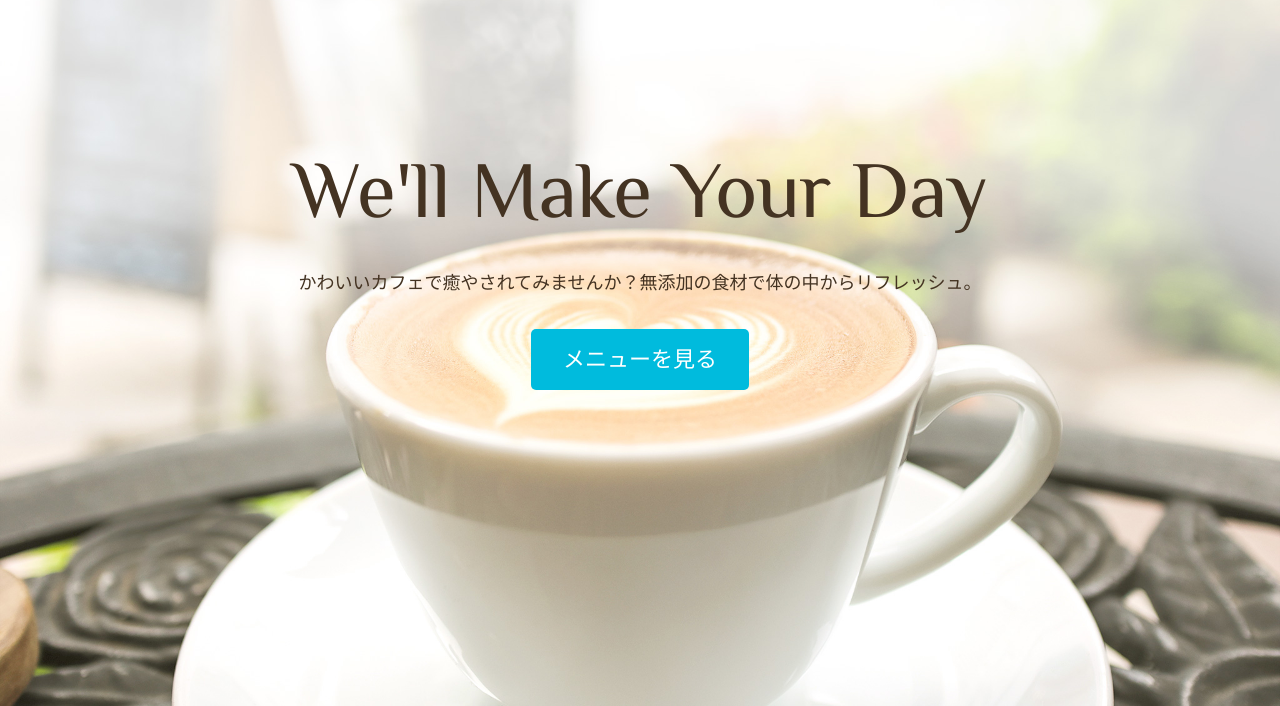
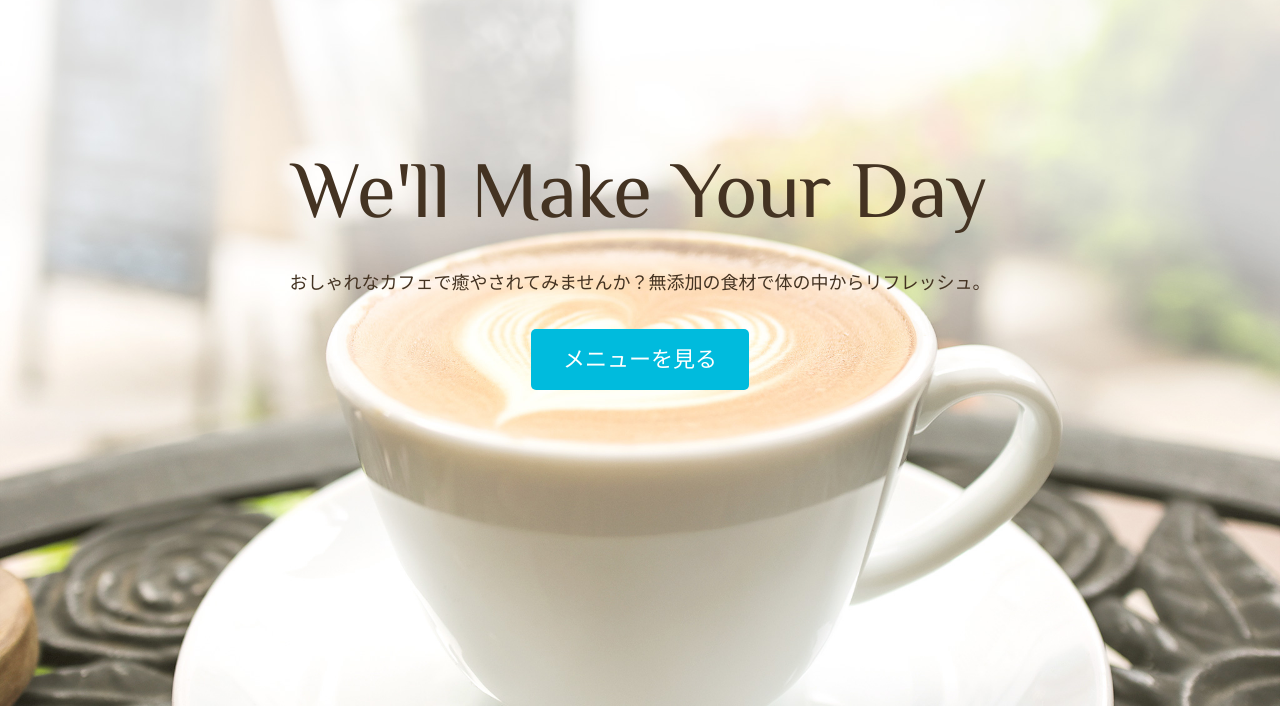
Before and after one commit to ikeimarin/github.io2, a plain HTML site: page index.html in a window 1280 px wide. Shown: the part 94-800 px from the top of the page. Drawn offline with Linux system fonts and the light colour scheme; some packages are replaced by stand-ins of ours.

Commit message:
Update index.html

```diff
--- a/index.html
+++ b/index.html
@@ -28,7 +28,7 @@
 
             <div class="home-content wrapper">
                 <h2 class="page-title">We'll Make Your Day</h2>
-                <p>かわいいカフェで癒やされてみませんか？無添加の食材で体の中からリフレッシュ。</p>
+                <p>おしゃれなカフェで癒やされてみませんか？無添加の食材で体の中からリフレッシュ。</p>
                 <a class="button" href="menu.html">メニューを見る</a>
             </div><!-- /.home-content -->
         </div><!-- /#home -->
```
